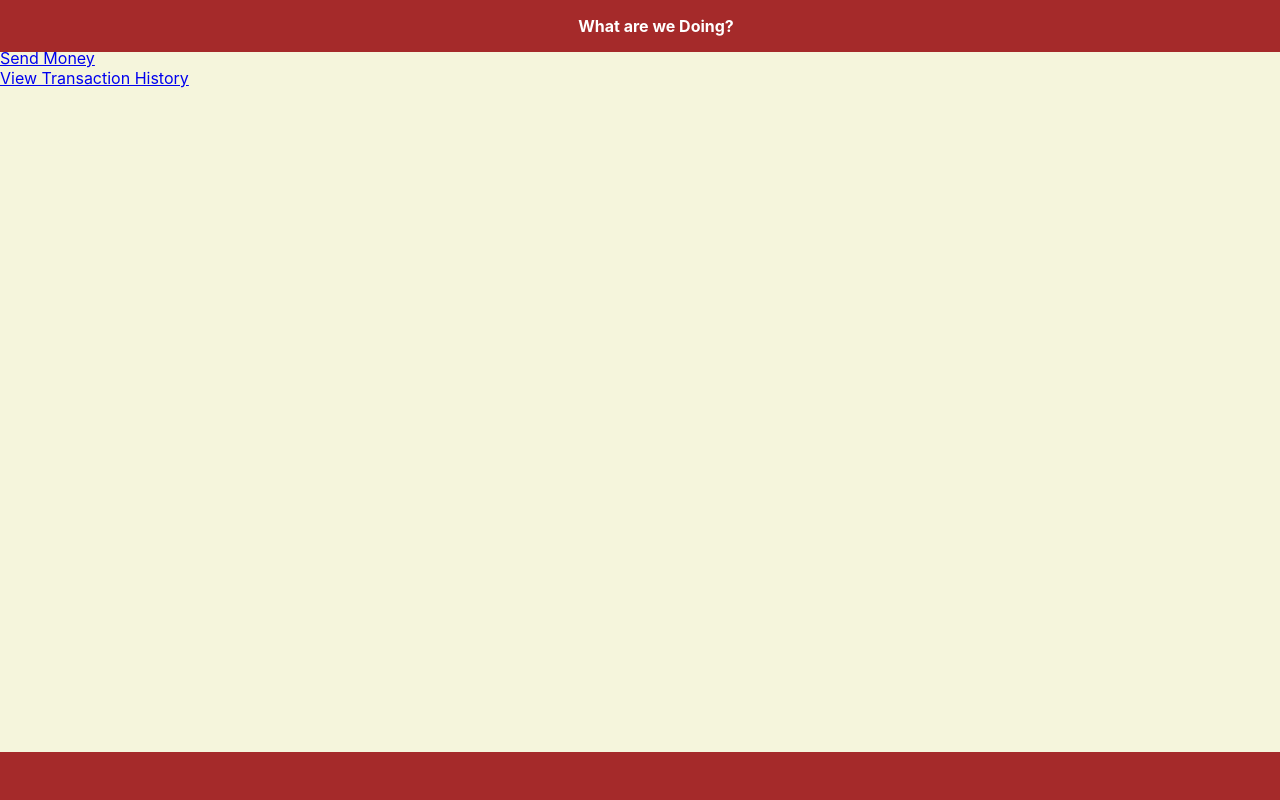
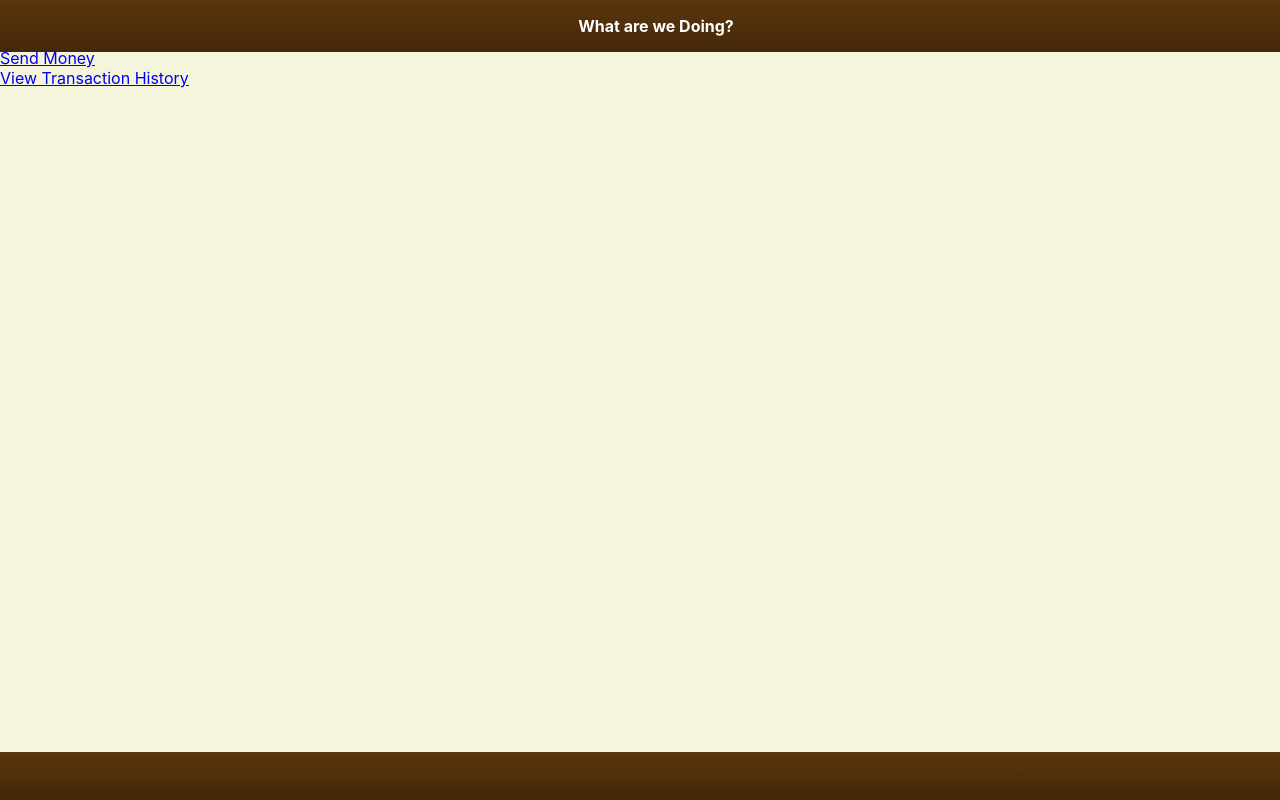
Before and after one commit to dlchen/paypal, a React (Create React App) app: page / in a window 1280 px wide. Built offline with nearby package versions, Linux system fonts and the light colour scheme.

Commit message:
css: ViewHistory styling

```diff
--- a/src/App.css
+++ b/src/App.css
@@ -3,7 +3,8 @@ header {
   left: 0;
   width: 100%;
   text-align: center;
-  background-color: brown;
+  background-color: #5b360e;
+  background-image: linear-gradient(#5b360e, #432709);
   padding: 1em;
   color: white;
   font-weight: bold;
@@ -14,7 +15,8 @@ footer {
   left: 0;
   bottom: 0;
   width: 100%;
-  background-color: brown;
+  background-color: #5b360e;
+  background-image: linear-gradient(#5b360e, #432709);
   padding: 1em;
   color: white;
   font-weight: bold;
--- /dev/null
+++ b/src/components/ViewHistory.css
@@ -0,0 +1,12 @@
+tr {
+  display: flex;
+  justify-content: space-between;
+}
+
+tr:nth-child(even) {
+  background-color: #efebd7;
+}
+
+td {
+  margin: 0.5em 1em;
+}
--- a/src/components/ViewHistory.tsx
+++ b/src/components/ViewHistory.tsx
@@ -2,6 +2,8 @@ import React, { Component } from 'react';
 import { Link } from 'react-router-dom';
 
 import TransactionRow from './TransactionRow';
+
+import './ViewHistory.css';
 
 type Transaction = {
   name: string,
```
